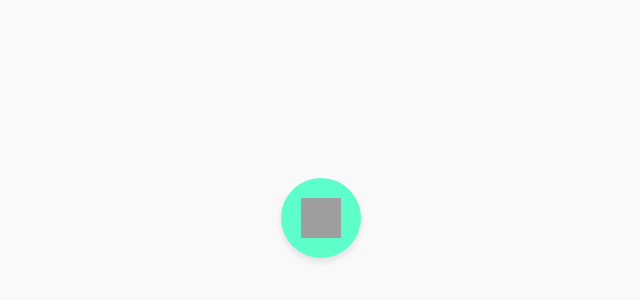
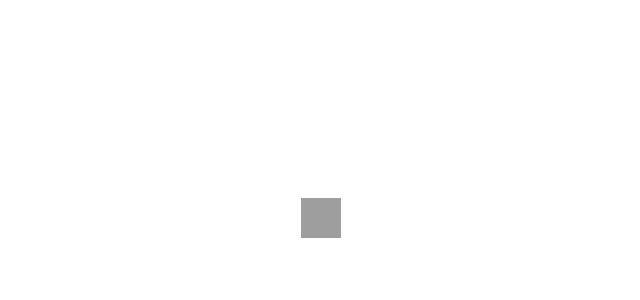
Before and after one commit to madebycris1/vapi-assistant, a plain HTML site: page index.html in a window 1280 px wide. Shown: the part 182-482 px from the top of the page, without its empty margins (319-959 px from the left). Drawn offline with Linux system fonts and the light colour scheme; grey boxes are pictures that could not be loaded.

Commit message:
Update index.html

```diff
--- a/index.html
+++ b/index.html
@@ -12,8 +12,7 @@
       justify-content: center;
       align-items: center;
       height: 100vh;
-      font-family: Arial, sans-serif;
-      background-color: #f9f9f9; /* Clean light background */
+      background-color: transparent; /* Transparent background */
     }
     #vapi-assistant-container {
       width: 80px;
@@ -22,10 +21,9 @@
       justify-content: center;
       align-items: center;
       border-radius: 50%; /* Round button */
-      background-color: #5dfeca; /* Soft teal color for button */
-      box-shadow: 0 4px 6px rgba(0, 0, 0, 0.1); /* Soft shadow */
+      background-color: rgba(0, 0, 0, 0); /* Transparent background for the button */
     }
-    #phone-icon {
+    #microphone-icon {
       width: 40px;
       height: 40px;
     }
@@ -35,7 +33,7 @@
 
   <!-- VAPI Assistant Button Container -->
   <div id="vapi-assistant-container">
-    <img id="phone-icon" src="https://unpkg.com/lucide-static@0.321.0/icons/phone.svg" alt="Assistant Button">
+    <img id="microphone-icon" src="https://unpkg.com/lucide-static@0.321.0/icons/mic.svg" alt="Assistant Button">
   </div>
 
   <!-- VAPI Voice Assistant Script -->
@@ -43,6 +41,19 @@
     var vapiInstance = null;
     const assistant = "6d2eec90-d625-45ca-b078-c5518c5df8ed"; // Your Assistant ID
     const apiKey = "a865bf32-b059-4558-a204-bdcb4367a437"; // Your VAPI API Key
+
+    // Custom button configuration
+    const buttonConfig = {
+      idle: {
+        icon: `https://unpkg.com/lucide-static@0.321.0/icons/mic.svg`, // Microphone icon for idle state
+      },
+      loading: {
+        icon: `https://unpkg.com/lucide-static@0.321.0/icons/loader-2.svg`, // Loader icon for loading state
+      },
+      active: {
+        icon: `https://unpkg.com/lucide-static@0.321.0/icons/mic.svg`, // Microphone icon for active state
+      },
+    };
 
     (function (d, t) {
       var g = document.createElement(t),
@@ -57,6 +68,7 @@
           apiKey: apiKey,
           assistant: assistant,
           container: document.getElementById('vapi-assistant-container'),
+          config: buttonConfig, // Apply custom buttonConfig
         });
 
         // Event listeners for debugging
```
